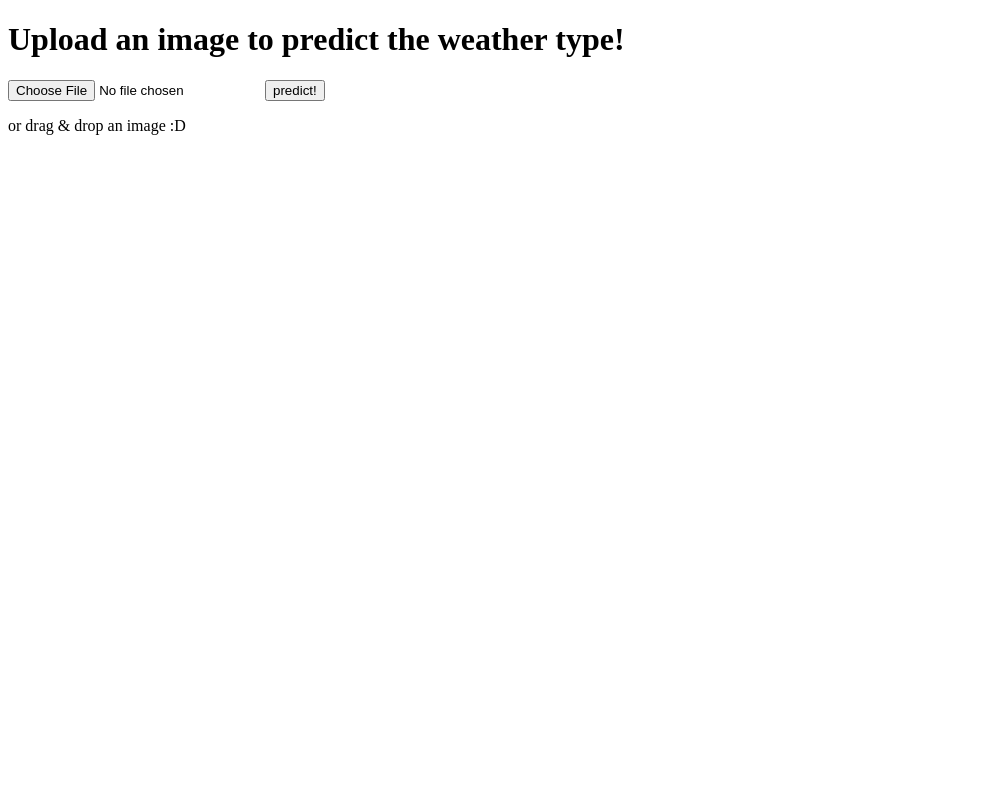
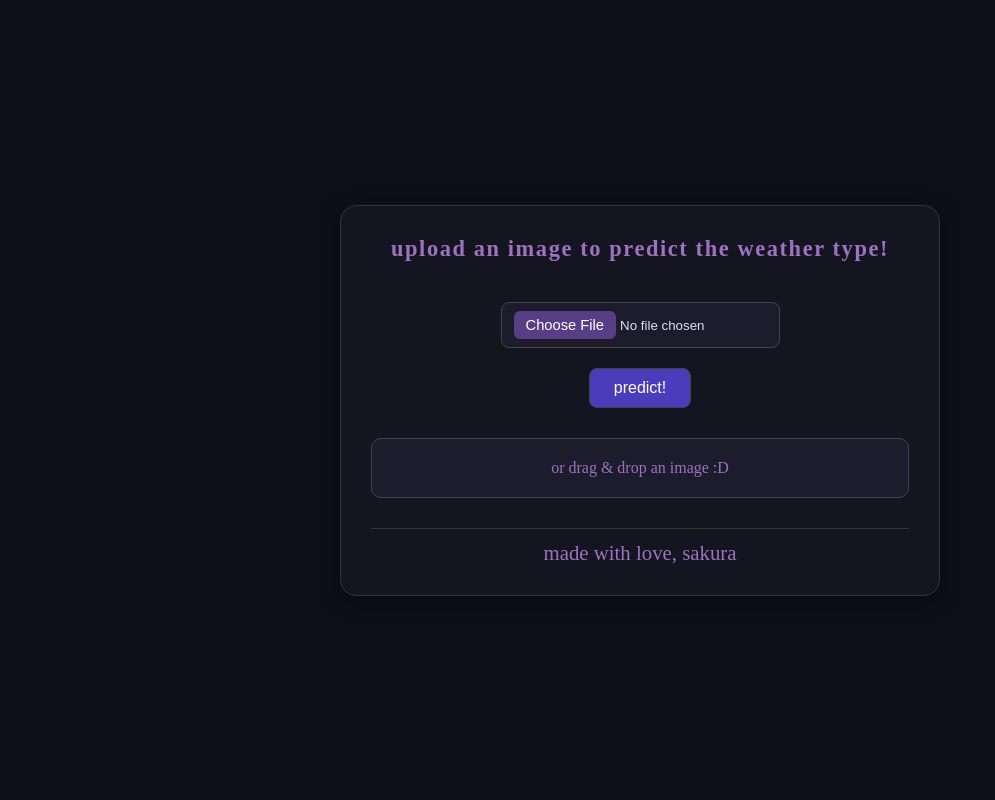
Before and after one commit to drifting-tempest/Weather_Classification, a FastAPI app: template templates/index.html in a window 1280 px wide. Shown: the whole page, without its empty margins (0-995 px from the left). Run offline with FastAPI, Linux system fonts and the light colour scheme; the template is opened without the code that fills it, so the values that code supplies are empty.

Commit message:
1. fixed some changes for algorrithm to actually predict from the image 2. added javascript portion 3. added all css and design aspects

```diff
--- a/app.py
+++ b/app.py
@@ -1,4 +1,4 @@
-from fastapi import FastAPI, UploadFile, File
+from fastapi import FastAPI, UploadFile, File, Request
 from fastapi.templating import Jinja2Templates
 from fastapi.staticfiles import StaticFiles
 from fastapi.responses import HTMLResponse
@@ -35,12 +35,15 @@ transform = transforms.Compose([
     transforms.Normalize([0.485, 0.456, 0.406], [0.229, 0.224, 0.225]),
 ])
 
+@app.get("/", response_class=HTMLResponse)
+async def home(request: Request):
+    return templates.TemplateResponse("index.html", {"request": request})
 
 @app.post("/predict/")
 async def predict(file: UploadFile = File(...)):
     contents = await file.read()
     img = Image.open(io.BytesIO(contents)).convert("RGB")
-    img_tensor = transform(img).squeeze(0).to(device)
+    img_tensor = transform(img).unsqueeze(0).to(device)
 
     with torch.no_grad():
         outputs = model(img_tensor)
@@ -49,4 +52,4 @@ async def predict(file: UploadFile = File(...)):
     pred_label = class_names[pred_idx.item()]
     confidence = torch.nn.functional.softmax(outputs, dim=1)[0][pred_idx.item()].item()
 
-    return {"prediction":pred_label, confidence:round(confidence, 4)}
+    return {"prediction": pred_label, "confidence": round(confidence, 4)}
--- /dev/null
+++ b/static/style.css
@@ -0,0 +1,150 @@
+:root {
+    --majorelle-blue: #4a3dbbff;
+    --dusty-grape: #583e84;
+    --bright-lavender: #9d72bf;
+}
+
+* {
+    margin: 0;
+    padding: 0;
+    box-sizing: border-box;
+}
+
+body {
+    background: #0f0f19;
+    color: #e0e0f0;
+    min-height: 100vh;
+    display: flex;
+    justify-content: center;
+    align-items: center;
+    padding: 20px;
+}
+
+.container {
+    width: 100%;
+    max-width: 600px;
+    margin: 0 auto;
+    background: #151522;
+    border-radius: 16px;
+    padding: 30px;
+    box-shadow: 0 4px 20px rgba(0, 0, 0, 0.5);
+    border: 1px solid #333;
+}
+
+h1 {
+    text-align: center;
+    font-size: 1.4rem;
+    margin-bottom: 40px;
+    color: var(--bright-lavender);
+    letter-spacing: 0.1rem;
+}
+
+#upload-form {
+    text-align: center;
+    margin-bottom: 30px;
+}
+
+#upload-form input[type="file"] {
+    display: block;
+    margin: 8px auto 12px;
+    padding: 8px 12px;
+    border-radius: 8px;
+    border: 1px solid #444;
+    background: #1c1c2c;
+    color: #e0e0f0;
+    cursor: pointer;
+}
+
+#upload-form input[type="file"]::file-selector-button {
+    background: var(--dusty-grape);
+    border: none;
+    color: #fff;
+    padding: 6px 12px;
+    border-radius: 6px;
+    font-size: 0.92rem;
+}
+
+#upload-form input[type="file"]::file-selector-button:hover {
+    background: var(--majorelle-blue);
+}
+
+#upload-form button {
+    display: block;
+    margin: 20px auto 0;
+    padding: 10px 24px;
+    background: var(--majorelle-blue);
+    color: #fff;
+    border: 1px solid #444;
+    border-radius: 8px;
+    cursor: pointer;
+    font-size: 1rem;
+}
+
+#upload-form button:hover {
+    background: var(--dusty-grape);
+    border-color: #555;
+}
+
+#drop-zone {
+    text-align: center;
+    margin: 16px auto 30px;
+    padding: 20px 14px;
+    border-radius: 10px;
+    background: #1c1c2c;
+    border: 1px solid #444;
+    color: var(--bright-lavender);
+    cursor: pointer;
+    font-size: 1rem;
+    min-height: 40px;
+    pointer-events: auto;
+}
+
+#drop-zone.highlight {
+    background: #222a68;
+    border-color: var(--bright-lavender);
+}
+
+#preview {
+    text-align: center;
+    margin: 16px 0;
+}
+
+.preview-image {
+    max-width: 100%;
+    max-height: 300px;
+    border-radius: 8px;
+    border: 1px solid #444;
+    box-shadow: 0 2px 8px rgba(0, 0, 0, 0.5);
+}
+
+.prediction, .confidence {
+    text-align: center;
+    margin: 8px 0;
+    font-size: 1rem;
+}
+
+.prediction {
+    color: var(--bright-lavender);
+    font-weight: 600;
+}
+
+.confidence {
+    color: #d0d0f0;
+}
+
+#result p {
+    background: #1c1c2c;
+    padding: 8px 12px;
+    border-radius: 6px;
+    border: 1px solid #444;
+    margin: 4px 0;
+}
+
+.footer {
+    text-align: center;
+    margin-top: 24px;
+    padding-top: 12px;
+    border-top: 1px solid #333;
+    color: var(--bright-lavender);
+    font-size: 1.3rem;
+}
--- a/templates/index.html
+++ b/templates/index.html
@@ -5,13 +5,13 @@
     <meta charset="UTF-8">
     <meta name="viewport" content="width=device-width", initial-scale="1.0">
     <title>weather classifier</title>
-    <link rel="stylesheet" href="">
+    <link rel="stylesheet" href="static\style.css">
 </head>
 
 <body>
 
-    <div  class="containter">
-        <h1> Upload an image to predict the weather type!</h1>
+    <div  class="container">
+        <h1> upload an image to predict the weather type!</h1>
 
         <form id="upload-form" enctype="multipart/form-data">
             <input type="file" id="image" accept="image/*"/>
@@ -24,7 +24,111 @@
 
         <div id="preview"></div>
         <div id="result"></div>
+
+        <footer class="footer">made with love, sakura</footer>
+
     </div>
+
+<script>
+
+    //i LOVE saying i can do javascript but i HATe saying that i LOVE javascriptt
+
+    const form = document.getElementById("upload-form");
+    const fileInput = document.getElementById("image");
+    const result = document.getElementById("result");
+    const dropZone = document.getElementById("drop-zone");
+    const preview = document.getElementById("preview");
+
+    let currentFile = null;
+
+    function setFile(file) {
+        currentFile = file;
+
+        preview.innerHTML = "";
+        const img = document.createElement("img");
+        img.className = "preview-image";
+        img.src = URL.createObjectURL(file);
+        img.onload = () => URL.revokeObjectURL(img.src);
+        preview.appendChild(img);
+    }
+
+    form.addEventListener("submit", async (e) => {
+        e.preventDefault();
+        const file = currentFile || fileInput.files[0];
+
+        if (!file) {
+            result.innerHTML = "Upload an image!";
+            return;
+        }
+
+        const formData = new FormData();
+        formData.append("file", file);
+        result.innerHTML = "Predicting...";
+
+        try {
+            const res = await fetch("/predict/", {
+                method: "POST",
+                body: formData,
+            });
+            const data = await res.json();
+
+            result.innerHTML = `
+                <p class="prediction">
+                    Prediction: <strong>${data.prediction}</strong>
+                </p>
+                <p class="confidence">
+                    Confidence: ${(data.confidence * 100).toFixed(2)}%
+                </p>
+            `;
+        } catch (err) {
+            result.innerHTML = `<p>Error: ${err.message}</p>`;
+        }
+    });
+
+    ["dragenter", "dragover", "dragleave", "drop"].forEach((eventName) => {
+        dropZone.addEventListener(eventName, (e) => {
+            e.preventDefault();
+            e.stopPropagation();
+        });
+    });
+
+    ["dragenter", "dragover"].forEach((eventName) => {
+        dropZone.addEventListener(eventName, () => {
+            dropZone.classList.add("highlight");
+        });
+    });
+
+    ["dragleave", "drop"].forEach((eventName) => {
+        dropZone.addEventListener(eventName, () => {
+            dropZone.classList.remove("highlight");
+        });
+    });
+
+    dropZone.addEventListener("drop", (e) => {
+        const dt = e.dataTransfer;
+        const files = dt.files;
+
+        if (!files || files.length === 0) return;
+
+        const file = files[0];
+
+        if (!file.type.startsWith("image/")) {
+            result.innerHTML = "Please drop an image file.";
+            return;
+        }
+
+        setFile(file);
+        result.innerHTML = "";
+    });
+
+    fileInput.addEventListener("change", () => {
+        if (fileInput.files && fileInput.files[0]) {
+            setFile(fileInput.files[0]);
+            result.innerHTML = "";
+        }
+    });
+
+</script>
 
 </body>
 
```
